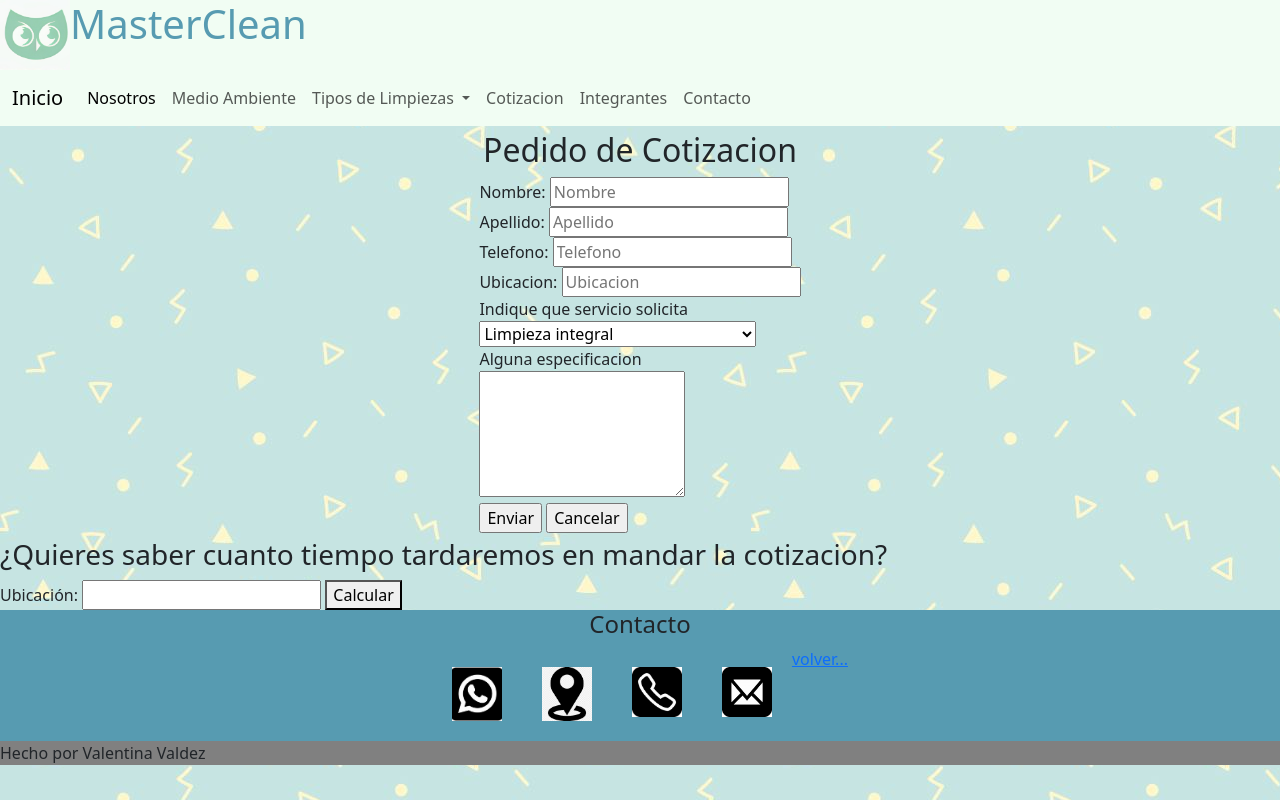
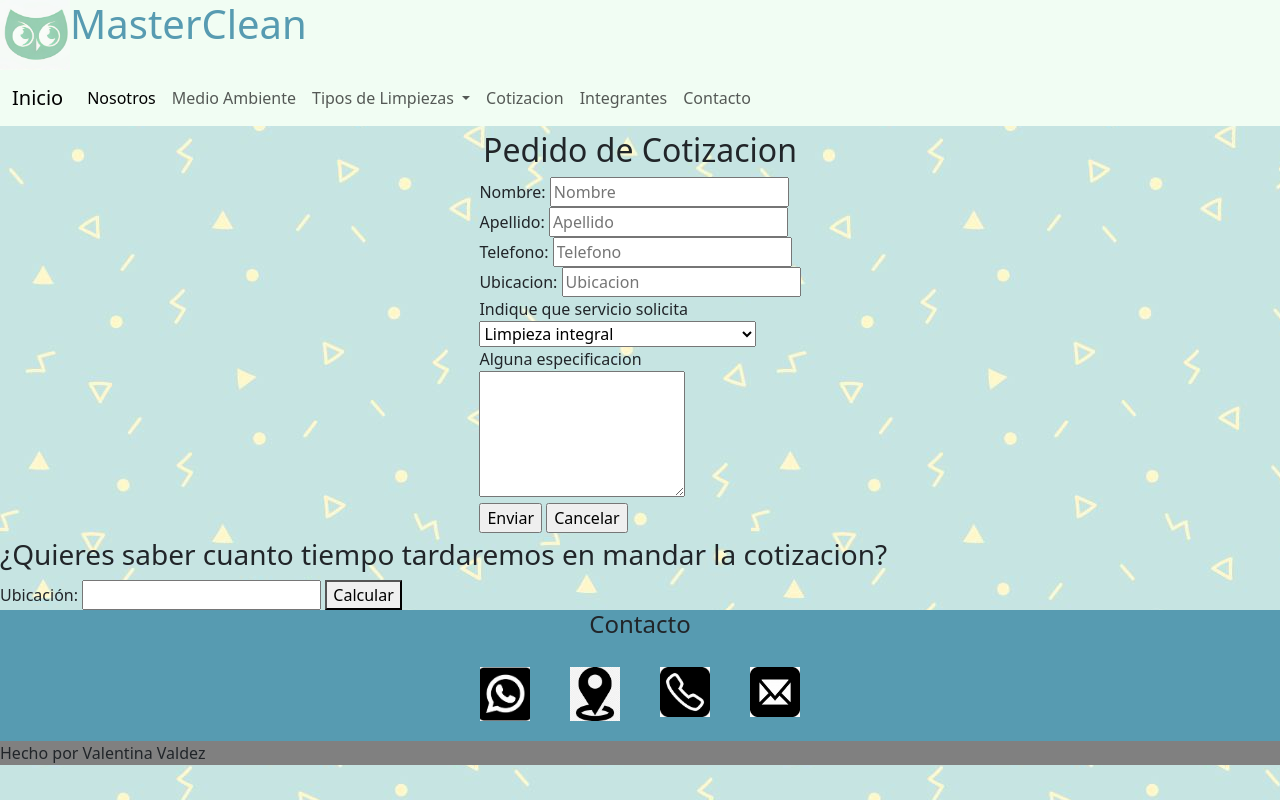
Before and after one commit to valen44324/masterclean, a plain HTML site: page cotizacion.html in a window 1280 px wide. Drawn offline with nearby package versions, Linux system fonts and the light colour scheme.

Commit message:
Update cotizacion.html

```diff
--- a/cotizacion.html
+++ b/cotizacion.html
@@ -129,17 +129,16 @@
         <h4 id="contacto2">Contacto</h4>
         <div class="footer">
 
-            <a class="imgfooter" href="https://wa.link/lat7ae"><img src="wpp.png" width="50px"></a>
+            <a class="imgfooter" href="https://wa.link/lat7ae"><img src="wpp.png" alt="whatsapp"  width="50px"></a>
                 <a class="imgfooter"
                     href="https://www.bing.com/maps?&mepi=114~~Unknown~Address_Link&ty=18&q=Municipalidad%20De%20San%20Nicol%C3%A1s&ss=ypid.YN9000x1001228023&ppois=-33.33020782470703_-60.214454650878906_Municipalidad%20De%20San%20Nicol%C3%A1s_YN9000x1001228023~&cp=-33.330208~-60.214455&v=2&sV=1"><img
-                        src="ubicacion.jpeg" width="50px"></a>
+                        src="ubicacion.jpeg" alt="ubicacion" width="50px"></a>
 
-                <a class="imgfooter" href="tel:+543364668181"><img src="telefono.jpeg" width="50px"></a>
+                <a class="imgfooter" href="tel:+543364668181"><img src="telefono.jpeg" alt="telefono"  width="50px"></a>
 
                 <a class="imgfooter" href="mailto:masterclean20234@gmail.com">
                     <img src="mail.jpeg" alt="mail" width="50">
                 </a>
-        <a href="index.html#titulo">volver...</a>
     </div>
     <div class="autor">
         <p>Hecho por Valentina Valdez</p>
```
